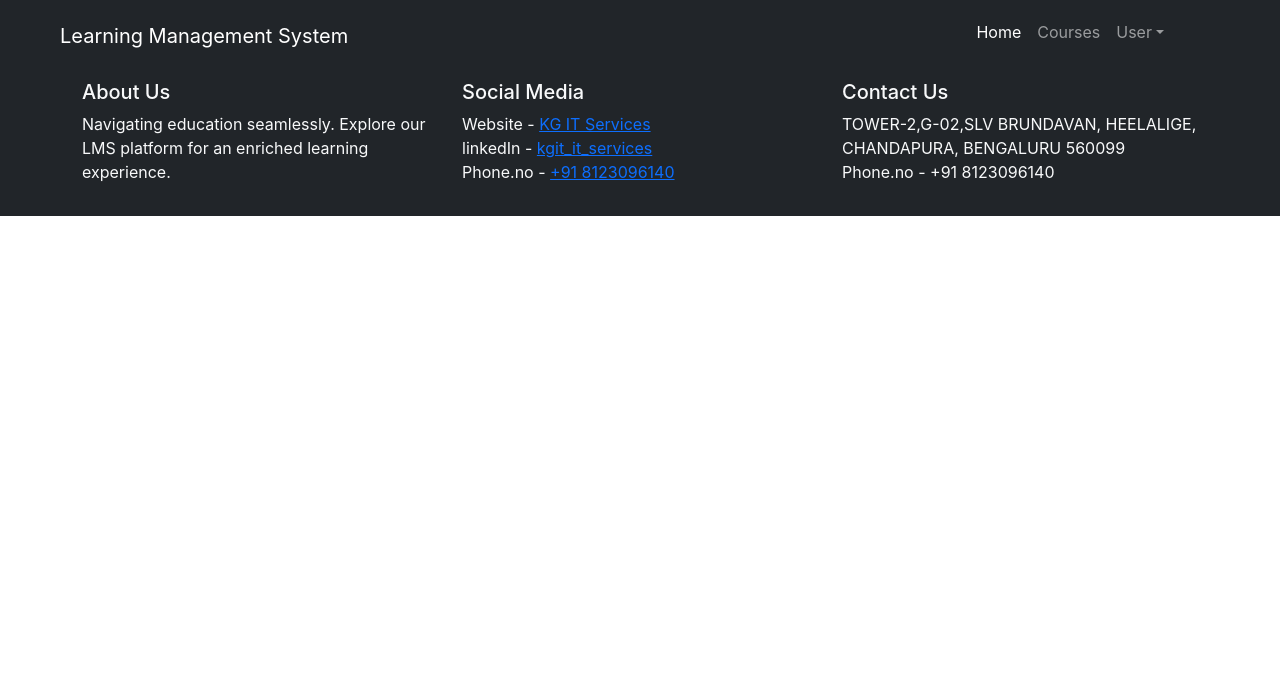
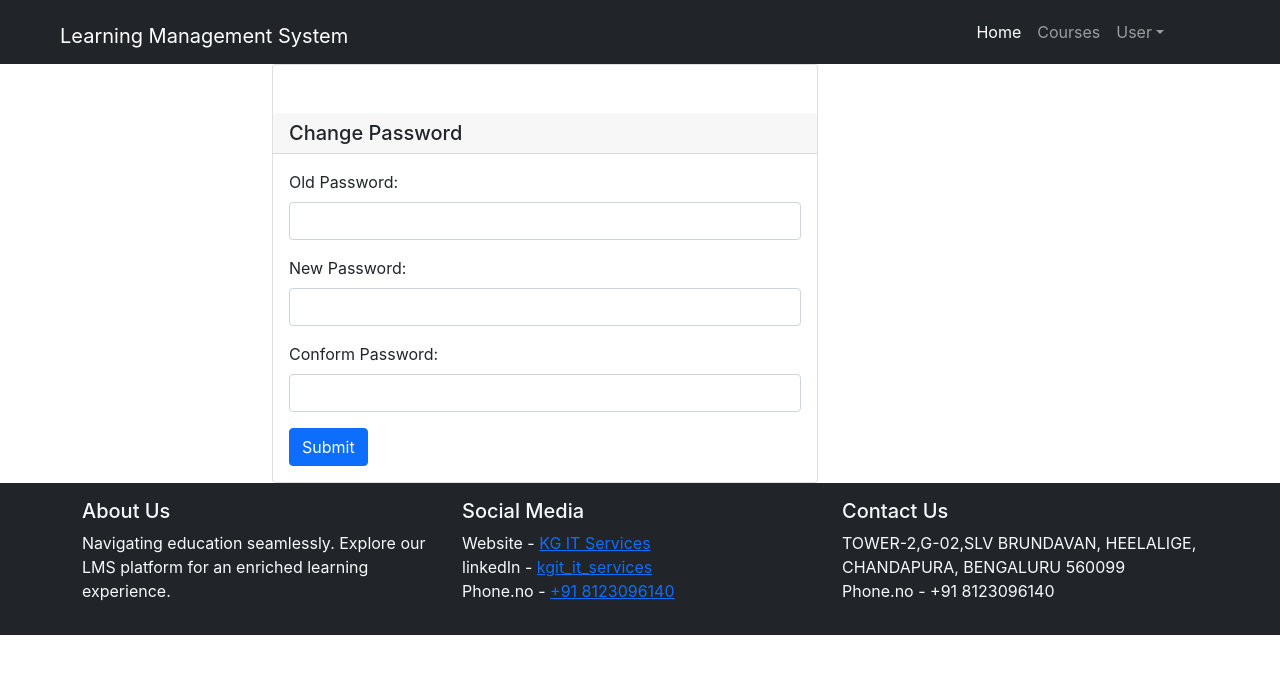
Before and after one commit to Guhan22M/React-LMS, a React (Create React App) app: page /user-changepassword in a window 1280 px wide. Shown: the top 674 px of the page. Built offline with nearby package versions, Linux system fonts and the light colour scheme.

Commit message:
https://github.com/Guhan22M/LMS-Website.git

```diff
--- /dev/null
+++ b/src/components/User/change_password.js
@@ -0,0 +1,34 @@
+// import {Link} from "react-router-dom";
+
+function ChangePassword(){
+    return(
+        <div className="container">
+            <div className="row">
+                <div className="col-6 offset-2">
+                    <div className="card">
+                        <h5 className="card-header mt-5">Change Password</h5>
+                        <div className="card-body">
+                        <form>
+                            <div className="mb-3">
+                                <label for="password-old" className="form-label">Old Password:</label>
+                                <input type="password-old" className="form-control" id="password-old" aria-describedby="password"/>
+                            </div>
+                            <div className="mb-3">
+                                <label for="password-new" className="form-label">New Password:</label>
+                                <input type="password-new" className="form-control" id="password-new" aria-describedby="password"/>
+                            </div>
+                            <div className="mb-3">
+                                <label for="password-conform" className="form-label">Conform Password:</label>
+                                <input type="password-conform" className="form-control" id="password-conform" aria-describedby="password"/>
+                            </div>
+                            <button className="btn btn-primary">Submit</button>
+                        </form>
+                        </div>
+                    </div>
+                </div>
+            </div>
+        </div>
+    );
+}
+
+export default ChangePassword;
--- a/src/components/User/new password.js
+++ /dev/null
@@ -1,9 +0,0 @@
-// import React from "react";
-
-function NewPassword(){
-    return(
-        <h1>uguhg</h1>
-    )
-}
-
-export default NewPassword;
--- a/src/components/User/old_password.js
+++ /dev/null
@@ -1,8 +0,0 @@
-
-function OldPassword(){
-    return(
-        <h1>dtxfv</h1>
-    )
-};
-
-export default OldPassword;
--- a/src/components/User/sidebar.js
+++ b/src/components/User/sidebar.js
@@ -8,7 +8,7 @@ function Sidebar(){
                 <Link to="/user-mycourses" className="list-group-item list-group-item-action">My Courses</Link>
                 <Link to="/user-favourite_course" className="list-group-item list-group-item-action">Favorite Courses</Link>
                 <Link to="/profile-setting" className="list-group-item list-group-item-action">Profile Setting</Link>
-                <Link to="/change-password" className="list-group-item list-group-item-action">Change Password</Link>
+                <Link to="/user-changepassword" className="list-group-item list-group-item-action">Change Password</Link>
                 <Link to="/logout" className="list-group-item list-group-item-action text-danger">Logout</Link>
             </div>
     </div>
--- a/src/components/main.js
+++ b/src/components/main.js
@@ -68,8 +68,7 @@ import Java from './Course_Details/java';
 import Php from './Course_Details/php';
 import Login from './User/login';
 import ProfileSettings from './User/profile_setting';
-import OldPassword from './User/old_password';
-import NewPassword from './User/new password';
+import ChangePassword from './User/change_password';
 import Register from './User/register';
 import Dashboard from './User/dashboard';
 import MyCourses from './User/mycourses';
@@ -103,8 +102,7 @@ function Main() {
           <Route path="/php" element={<Php />}></Route>
           <Route path="/user-login" element={<Login />}></Route>
           <Route path='/profile-setting' element={<ProfileSettings/>}></Route>
-          <Route path='/user-oldpassword' element={<OldPassword/>} ></Route>
-          <Route path='/user-newpassword' element={<NewPassword/>} ></Route>
+          <Route path='/user-changepassword' element={<ChangePassword/>} ></Route>
           <Route path="/user-register" element={<Register />}></Route>
           <Route path="/user-dashboard" element={<Dashboard />}></Route>
           <Route path="/user-mycourses" element={<MyCourses />}></Route>
```
